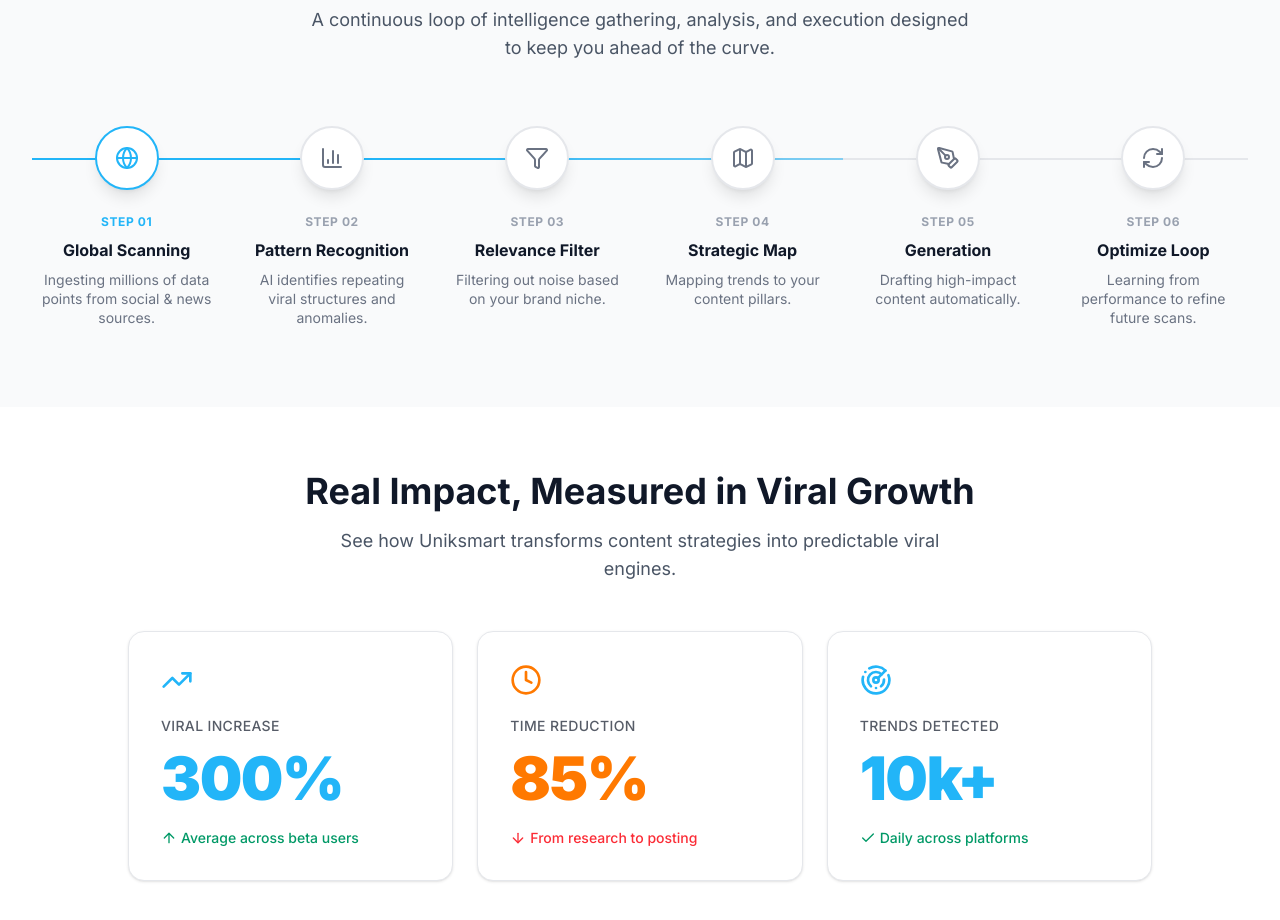
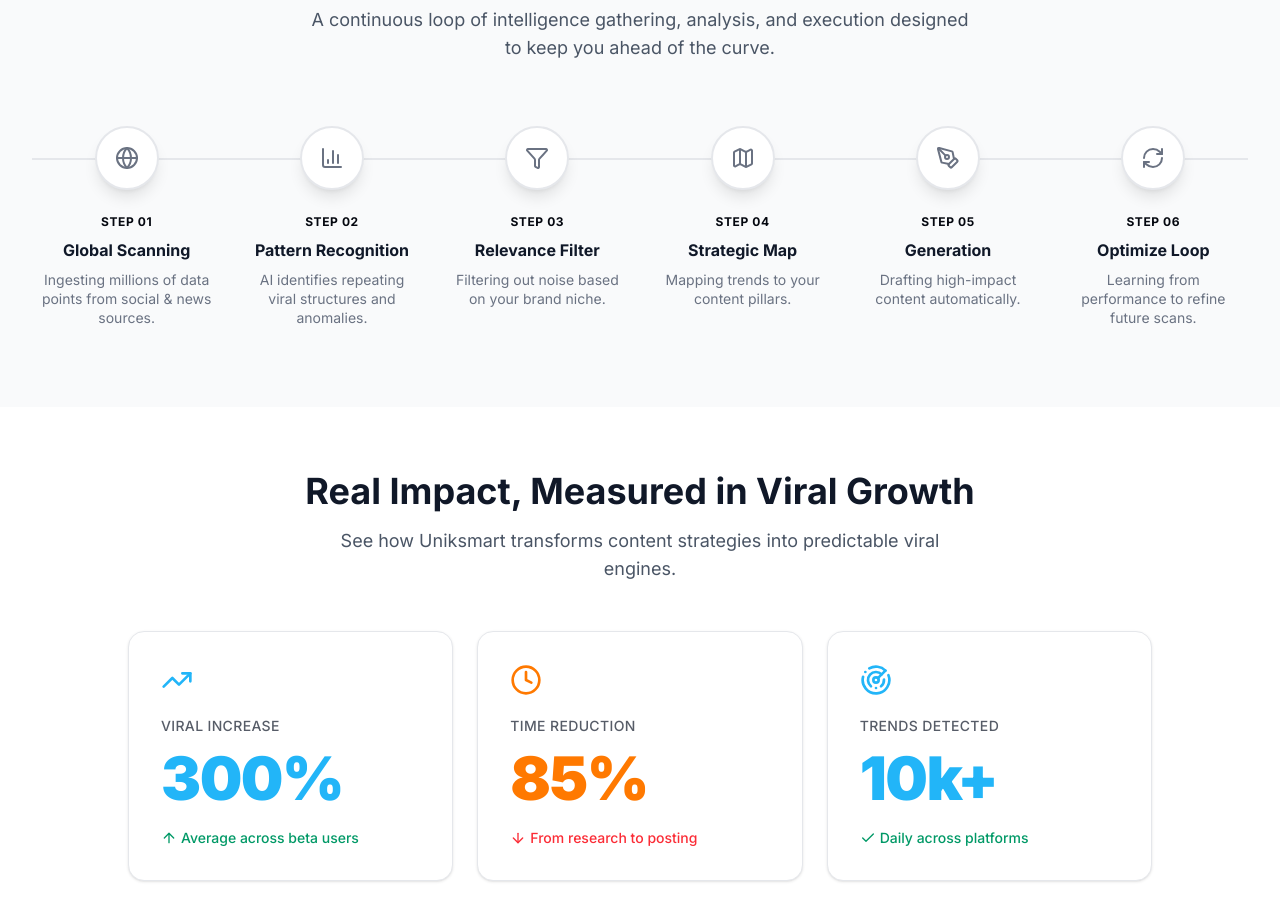
Before and after one commit to maihoc86/ai-marketing-web, a Next.js app: page /en/features/trends in a window 1280 px wide. Shown: the part 2100-3020 px from the top of the page. Built offline with nearby package versions, Linux system fonts and the light colour scheme; a web font is replaced by a local one.

Commit message:
fix: update TrendsWorkflowSection styling and improve translation keys for step labels

```diff
--- a/components/features/trends/workflow-section.tsx
+++ b/components/features/trends/workflow-section.tsx
@@ -76,17 +76,10 @@ export function TrendsWorkflowSection() {
           {/* Connecting Line Base */}
           <div className="absolute top-8 left-0 right-0 h-0.5 bg-gray-200 z-0" />
           {/* Connecting Line Active */}
-          <div
-            className={`absolute top-8 left-0 h-0.5 bg-gradient-to-r from-primary via-primary to-primary/50 z-0 transition-all duration-1000 ease-out ${
-              isInView ? "w-2/3" : "w-0"
-            }`}
-            style={{ transitionDelay: "0.5s" }}
-          />
 
           <div className="grid grid-cols-6 gap-4 relative z-10">
             {steps.map((step, idx) => {
               const StepIcon = step.icon;
-              const isFirst = idx === 0;
 
               return (
                 <div
@@ -98,26 +91,16 @@ export function TrendsWorkflowSection() {
                   }`}
                   style={{ transitionDelay: `${0.1 * idx}s` }}
                 >
-                  <div
-                    className={`size-16 rounded-full flex items-center justify-center shadow-lg mb-6 group-hover:scale-110 transition-all duration-300 ${
-                      isFirst
-                        ? "bg-white border-2 border-primary text-primary"
-                        : "bg-white border-2 border-gray-200 text-gray-500 group-hover:border-primary group-hover:text-primary"
-                    }`}
-                  >
+                  <div className="size-16 rounded-full flex items-center justify-center shadow-lg mb-6 group-hover:scale-110 transition-all duration-300 bg-white border-2 border-gray-200 text-gray-500 group-hover:border-primary group-hover:text-primary">
                     <StepIcon className="w-6 h-6" />
                   </div>
                   <div className="flex flex-col gap-2 px-2">
-                    <span
-                      className={`text-xs font-bold uppercase tracking-wider ${
-                        isFirst
-                          ? "text-primary"
-                          : "text-gray-400 group-hover:text-primary"
-                      } transition-colors`}
-                    >
-                      Step {step.stepNum}
+                    <span className="text-xs group-hover:text-primary font-bold uppercase tracking-wider transition-colors">
+                      {t("featurePage.trends.workflow.stepLabel", {
+                        num: step.stepNum,
+                      })}
                     </span>
-                    <h3 className="text-gray-900 font-bold text-base">
+                    <h3 className="text-gray-900 font-bold text-base group-hover:text-primary">
                       {t(step.titleKey)}
                     </h3>
                     <p className="text-gray-500 text-sm leading-snug">
@@ -131,37 +114,33 @@ export function TrendsWorkflowSection() {
         </div>
 
         {/* Mobile Process Timeline (Vertical) */}
-        <div className="lg:hidden flex flex-col pl-4 border-l-2 border-gray-200 space-y-10">
+        <div className="lg:hidden flex flex-col relative space-y-10">
           {steps.map((step, idx) => {
             const StepIcon = step.icon;
-            const isFirst = idx === 0;
 
             return (
               <div
                 key={idx}
-                className={`relative pl-8 transition-all duration-700 ${
+                className={`relative z-10 flex space-x-4 transition-all duration-700 ${
                   isInView
                     ? "opacity-100 translate-x-0"
                     : "opacity-0 -translate-x-4"
                 }`}
                 style={{ transitionDelay: `${0.1 * idx}s` }}
               >
-                <div
-                  className={`absolute -left-[21px] top-0 size-10 rounded-full flex items-center justify-center shadow-md ${
-                    isFirst
-                      ? "bg-primary text-white"
-                      : "bg-white border border-gray-200 text-gray-500"
-                  }`}
-                >
-                  <StepIcon className="w-5 h-5" />
+                <div className="bg-white relative  border border-gray-200 text-gray-500 top-0 size-10 rounded-full flex items-center justify-center shadow-md">
+                  <StepIcon className="size-5" />
                 </div>
-                <h3 className="text-gray-900 font-bold text-lg mb-1">
-                  {t(step.titleKey)}
-                </h3>
-                <p className="text-gray-500 text-sm">{t(step.descKey)}</p>
+                <div>
+                  <h3 className="text-gray-900 font-bold text-lg mb-1">
+                    {t(step.titleKey)}
+                  </h3>
+                  <p className="text-gray-500 text-sm">{t(step.descKey)}</p>
+                </div>
               </div>
             );
           })}
+          <div className="w-px bg-gray-200 absolute top-0 left-5 h-[86%]" />
         </div>
       </div>
     </section>
--- a/lib/i18n.tsx
+++ b/lib/i18n.tsx
@@ -1582,6 +1582,7 @@ const translations: Record<Locale, Record<string, string>> = {
       "Từ Tín hiệu đến Chiến lược: Quy trình",
     "featurePage.trends.workflow.subtitle":
       "Vòng lặp liên tục thu thập thông tin, phân tích và thực thi được thiết kế để giữ bạn luôn dẫn đầu.",
+    "featurePage.trends.workflow.stepLabel": "Bước {num}",
     "featurePage.trends.workflow.step1.title": "Quét Toàn cầu",
     "featurePage.trends.workflow.step1.desc":
       "Thu thập hàng triệu điểm dữ liệu từ mạng xã hội và nguồn tin tức.",
@@ -3390,6 +3391,7 @@ const translations: Record<Locale, Record<string, string>> = {
       "From Signal to Strategy: The Workflow",
     "featurePage.trends.workflow.subtitle":
       "A continuous loop of intelligence gathering, analysis, and execution designed to keep you ahead of the curve.",
+    "featurePage.trends.workflow.stepLabel": "Step {num}",
     "featurePage.trends.workflow.step1.title": "Global Scanning",
     "featurePage.trends.workflow.step1.desc":
       "Ingesting millions of data points from social & news sources.",
```
